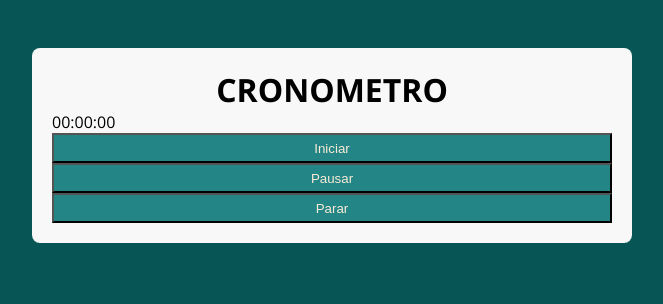
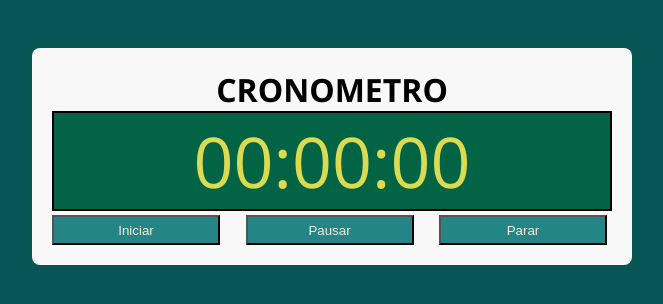
Before and after one commit to Edsaugusto/Cronometro, a plain HTML site: page index.html in a window 1280 px wide. Shown: the whole page, without its empty margins (308-971 px from the left). Drawn offline with nearby package versions, Linux system fonts and the light colour scheme.

Commit message:
agora, ajustando o css

```diff
--- a/assets/Style/style.css
+++ b/assets/Style/style.css
@@ -24,36 +24,34 @@ p1{
     margin: 6vh auto;
     padding: 20px;
 }
+.relogio{
+    font-size: 70px;
+    border: 2px solid black;
+    text-align: center;
+    color: rgb(219, 219, 82);
+    background-color: rgb(2, 100, 68);
+}
 
-.container section form input, form label{
-    display: block;
-    margin: 10px;
-    width: 100%;
-    height: 30px;
-}
-.container section form{
-    margin-top: 20px;
+.botoes{
+    display: flex;
+    margin-top: 4px;
+    justify-content: space-between;
 }
 button{
     display: block;
     background-color: rgb(35, 133, 133);
-    width: 100%;
     height: 30px;
-    margin-right: 20px;
+    width: 30%;
+    margin-right: 5px;
     color: antiquewhite;
+    padding: 5px;
 }
 button:hover{
     background-color: rgb(29, 114, 114);
+    cursor: pointer;
 }
 button:active{
     width: 101%;
     height: 40px;
     background-color: rgb(18, 206, 206);
 }
-#section-table{
-
-    text-align: left;
-}
-#section-table td{
-    width: 70%;
-}
```
